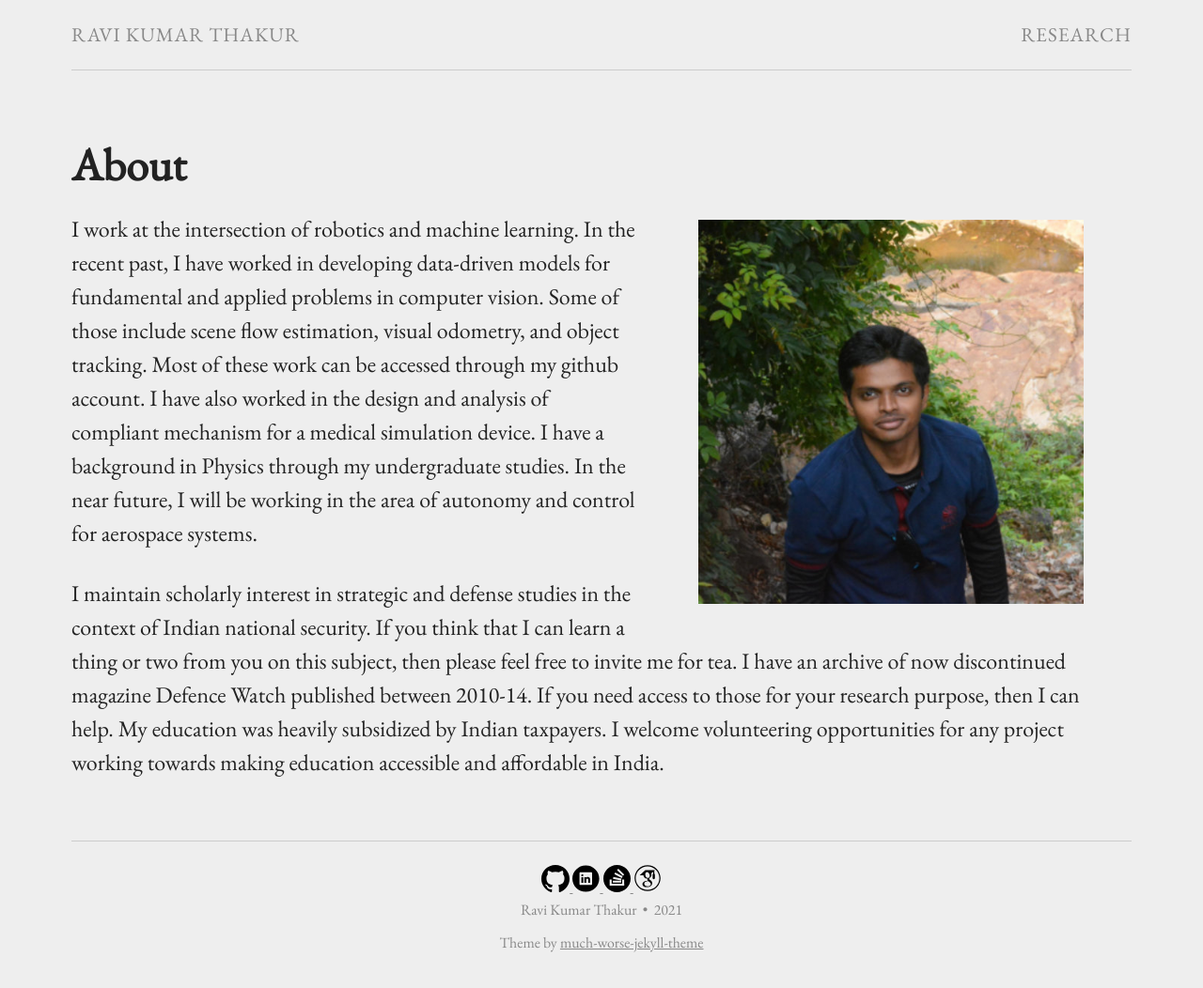
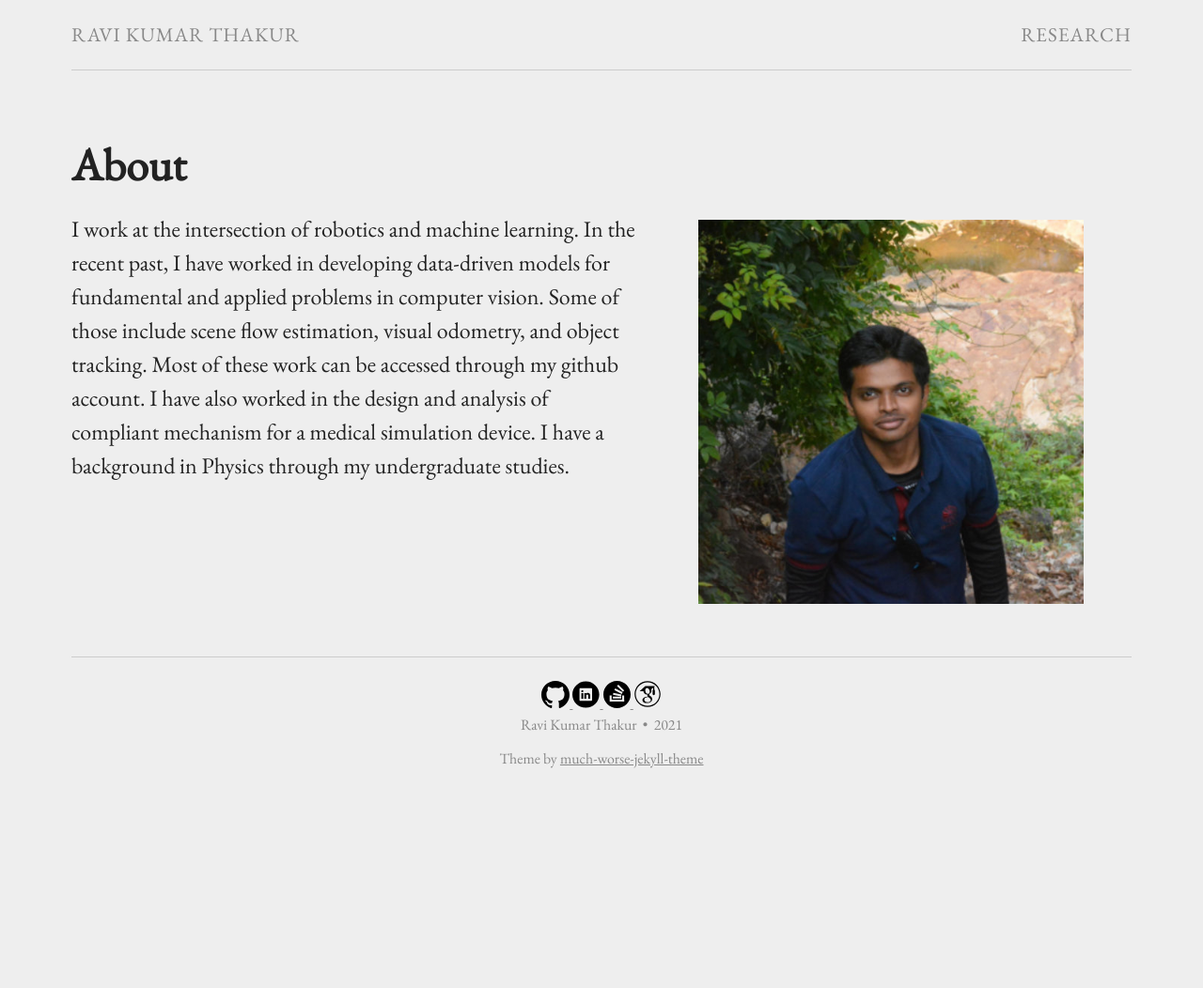
Before and after one commit to ravikt/ravi, a Jekyll site: the page built from index.md, in a window 1280 px wide. Shown: the whole page at 94% size. Built offline with Jekyll 4.4.1, drawn with Linux system fonts in a browser that asks for light colours; after the commit the page ends 900 px from its top, so only the background shows below that.

Commit message:
Update index.md

```diff
--- a/index.md
+++ b/index.md
@@ -6,9 +6,9 @@ permalink: /
 
 {% include image.html url="images/ravi.jpg" caption="" max_width="250px" align="right" %}
 
-I work at the intersection of robotics and machine learning. In the recent past, I have worked in developing data-driven models for fundamental and applied problems in computer vision. Some of those include scene flow estimation, visual odometry, and object tracking. Most of these work can be accessed through my github account. I have also worked in the design and analysis of compliant mechanism for a medical simulation device. I have a background in Physics through my undergraduate studies. In the near future, I will be working in the area of autonomy and control for aerospace systems.
+I work at the intersection of robotics and machine learning. In the recent past, I have worked in developing data-driven models for fundamental and applied problems in computer vision. Some of those include scene flow estimation, visual odometry, and object tracking. Most of these work can be accessed through my github account. I have also worked in the design and analysis of compliant mechanism for a medical simulation device. I have a background in Physics through my undergraduate studies.
 
-I maintain scholarly interest in strategic and defense studies in the context of Indian national security. If you think that I can learn a thing or two from you on this subject, then please feel free to invite me for tea. I have an archive of now discontinued magazine Defence Watch published between 2010-14. If you need access to those for your research purpose, then I can help. My education was heavily subsidized by Indian taxpayers. I welcome volunteering opportunities for any project working towards making education accessible and affordable in India.
+<!--I maintain scholarly interest in strategic and defense studies in the context of Indian national security. If you think that I can learn a thing or two from you on this subject, then please feel free to invite me for tea. I have an archive of now discontinued magazine Defence Watch published between 2010-14. If you need access to those for your research purpose, then I can help. My education was heavily subsidized by Indian taxpayers. I welcome volunteering opportunities for any project working towards making education accessible and affordable in India.
 
 <!--
 ## Contact
```
